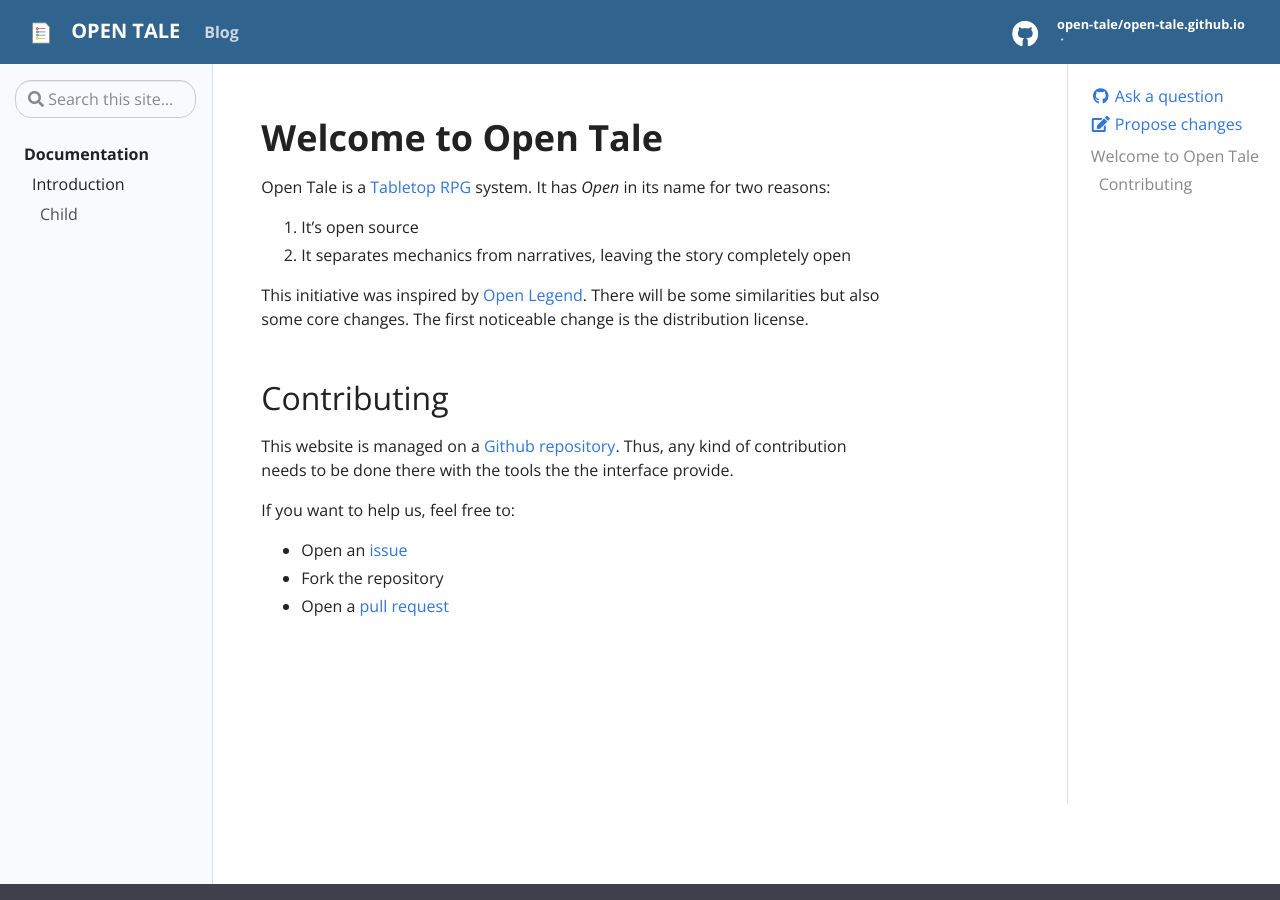
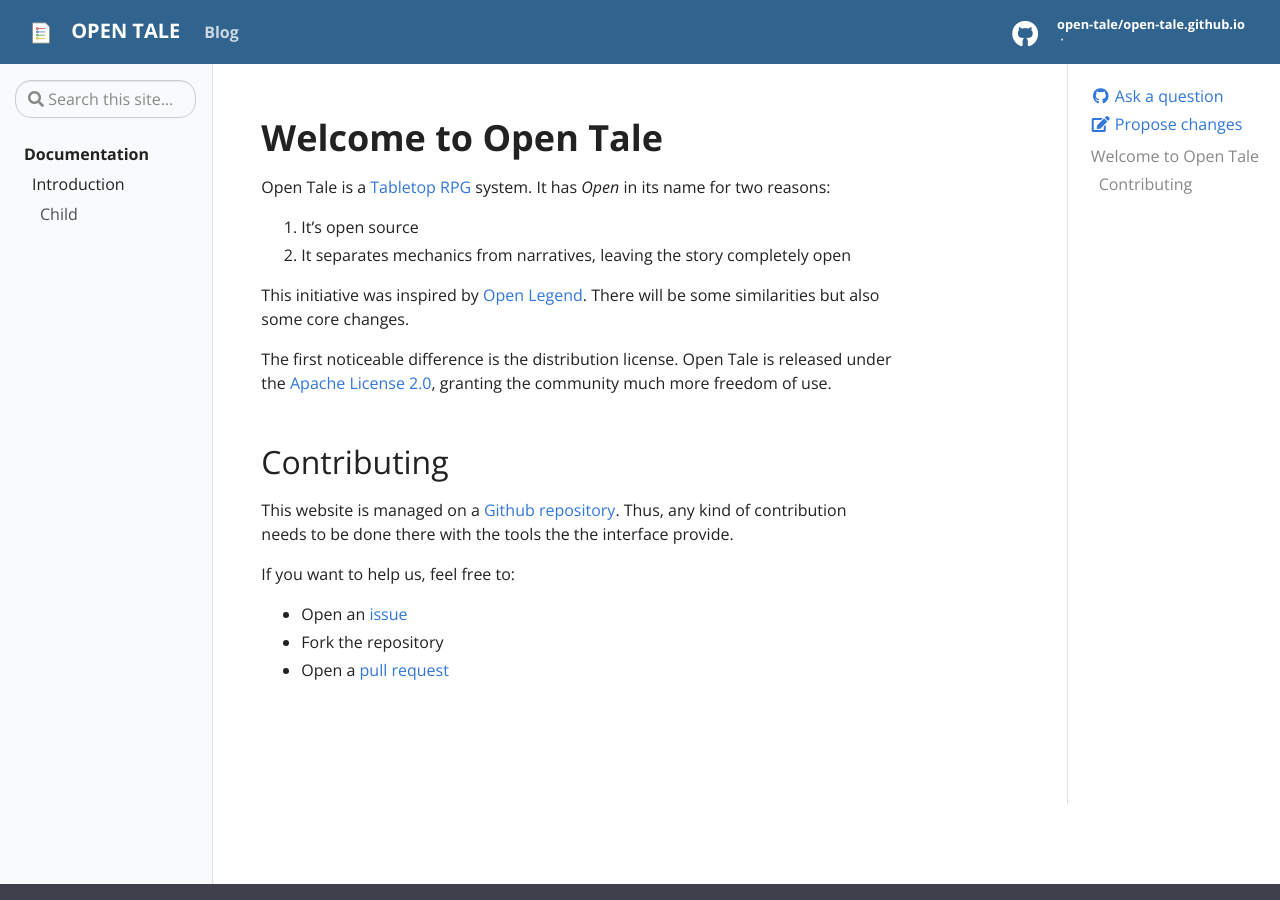
Before and after one commit to open-tale/open-tale.github.io, a Jekyll site: the page built from pages/index.md, in a window 1280 px wide and 900 px high. Built offline with Jekyll 4.4.1, drawn with Linux system fonts in a browser that asks for light colours.

Commit message:
update index

```diff
--- a/pages/index.md
+++ b/pages/index.md
@@ -13,8 +13,11 @@ reasons:
 2. It separates mechanics from narratives, leaving the story completely open
 
 This initiative was inspired by [Open Legend][open-legend]. There will be some
-similarities but also some core changes. The first noticeable change is the
-distribution license.
+similarities but also some core changes.
+
+The first noticeable difference is the distribution license. Open Tale is
+released under the [Apache License 2.0][apache], granting the community much
+more freedom of use.
 
 ## Contributing
 
@@ -29,6 +32,7 @@ If you want to help us, feel free to:
 
 [ttrpg]: https://en.wikipedia.org/wiki/Tabletop_role-playing_game
 [open-legend]: https://openlegendrpg.com/
+[apache]: http://www.apache.org/licenses/LICENSE-2.0
 [repository]: https://github.com/open-tale/open-tale.github.io
 [issue]: https://github.com/open-tale/open-tale.github.io/issues
 [pull-request]: https://github.com/open-tale/open-tale.github.io/pulls
```
